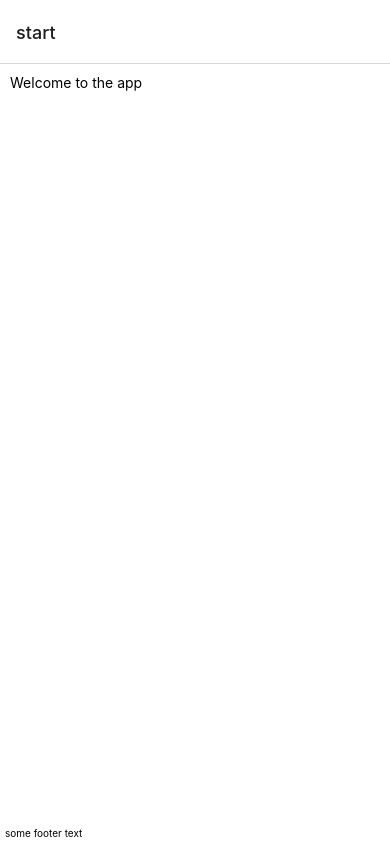
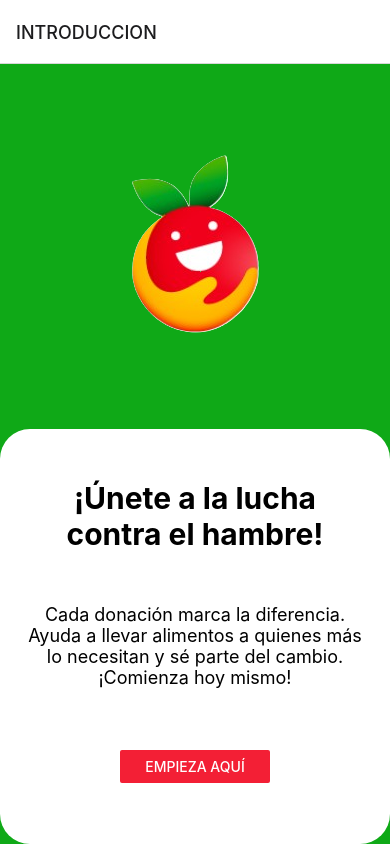
Before and after one commit to Checo894/BdA-GDL, a React Native app: screen / in a window 390 px wide. Built offline with nearby package versions, Linux system fonts and the light colour scheme.

Commit message:
almost start

```diff
--- a/App.tsx
+++ b/App.tsx
@@ -12,13 +12,28 @@ function App({navigation} : any) {
   return (
     <View style={styles.container}>
       <View style={styles.firstContainer}>
-        {/* <Image
-            source={require('./assets/logo.png')}
+        <Image
+            source={require('./assets/redbamx_logo_sinfondo.png')}
             // style={styles.image}
-        /> */}
-        <Text>
-          Welcome to the app
+        />
+      </View>
+      <View style={styles.secondContainer}>
+        <Text style={styles.title}>
+          ¡Únete a la lucha contra el hambre!
         </Text>
+        <Text style={styles.text}>
+          Cada donación marca la diferencia.
+          Ayuda a llevar alimentos a quienes
+          más lo necesitan y sé parte del
+          cambio. ¡Comienza hoy mismo!
+        </Text>
+        <View style={styles.button}>
+          <Button
+            title="Empieza Aquí"
+            onPress={() => navigation.navigate('Registrate')}
+            color={'#f31f35'}
+          />
+        </View>
       </View>
     </View>
   );
@@ -31,17 +46,17 @@ export default function Navigation() {
     <NavigationContainer>
       <Stack.Navigator>
         <Stack.Screen
-          name="start"
+          name="INTRODUCCION"
           component={App}
         />
-        {/* <Stack.Screen
+        <Stack.Screen
           name="Registrate"
           component={Register}
-        /> */}
+        />
       </Stack.Navigator>
-      <View style={styles.footer}>
+      {/* <View style={styles.footer}>
         <Text style={styles.footerText}>some footer text</Text>
-      </View>
+      </View> */}
     </NavigationContainer>
   );
 }
@@ -50,20 +65,23 @@ export default function Navigation() {
 const styles = StyleSheet.create({
   container: {
     flex: 1,
-    backgroundColor: '#ffffff',
-    padding: 10,
+    backgroundColor: '#0fa917',
+    // padding: 10,
     // alignItems: 'center',
-    justifyContent: 'space-between',
-  },
-  buttonContainer: {
-    color: '#FF6347',
-    marginTop: 10,
-    marginLeft: 20,
-    marginRight: 20,
+    // justifyContent: 'space-around',
   },
   firstContainer: {
     flex: 1,
-    justifyContent: 'flex-start',
+    justifyContent: 'center',
+    alignItems: 'center',
+    backgroundColor: '#0fa917',
+  },
+  secondContainer: {
+    flex: 1,
+    justifyContent: 'space-around',
+    backgroundColor: '#ffffff',
+    padding: 25,
+    borderRadius: 30,
   },
   footer: {
     justifyContent: 'flex-end',
@@ -72,16 +90,19 @@ const styles = StyleSheet.create({
   footerText: {
     fontSize: 10,
   },
-  titleContainer: {
-    margin: 50,
-    alignItems: 'center',
-  },
   title: {
     fontSize: 30,
+    textAlign: 'center',
     fontWeight: 'bold',
   },
   text: {
-    fontSize: 20,
-    padding: 10,
+    fontSize: 18,
+    textAlign: 'center',
+    fontWeight: 'light',
+  },
+  button: {
+    width: 150,
+    margin: 10,
+    alignSelf: 'center',
   },
 });
```
Also changed, not shown: assets/redbamx_logo.png, assets/redbamx_logo_sinfondo.png (added).
